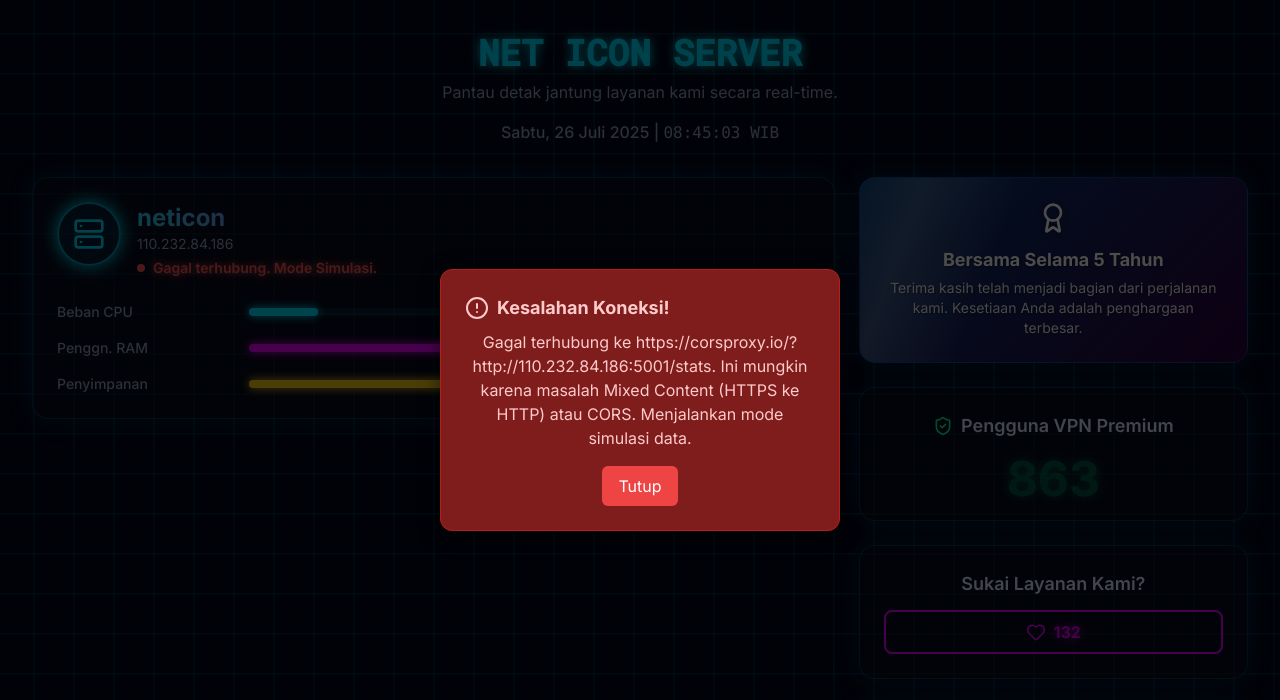
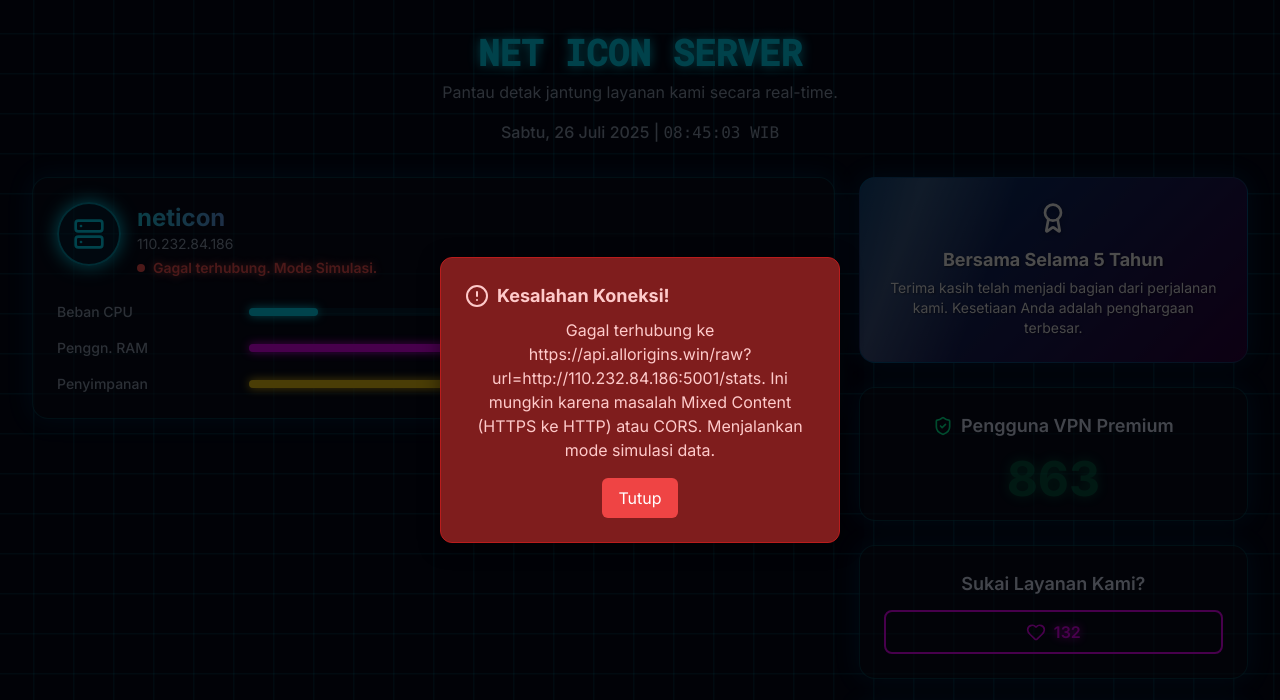
Before and after one commit to rahmatawaludin53/server, a plain HTML site: page index.html in a window 1280 px wide. Shown: the top 700 px of the page. Drawn offline with nearby package versions, Linux system fonts and the light colour scheme; no server answers.

Commit message:
index.html

```diff
--- a/index.html
+++ b/index.html
@@ -381,7 +381,7 @@
         // to avoid "Mixed Content" errors. If your server only supports HTTP, you might need
         // a reverse proxy or to host the API on an HTTPS server.
         // Changed to use a CORS proxy to bypass Mixed Content and CORS issues.
-        const API_URL = 'https://corsproxy.io/?http://110.232.84.186:5001/stats';
+        const API_URL = 'https://api.allorigins.win/raw?url=http://110.232.84.186:5001/stats';
 
         // --- DOM ELEMENTS ---
         // Cache frequently accessed DOM elements for performance.
```
